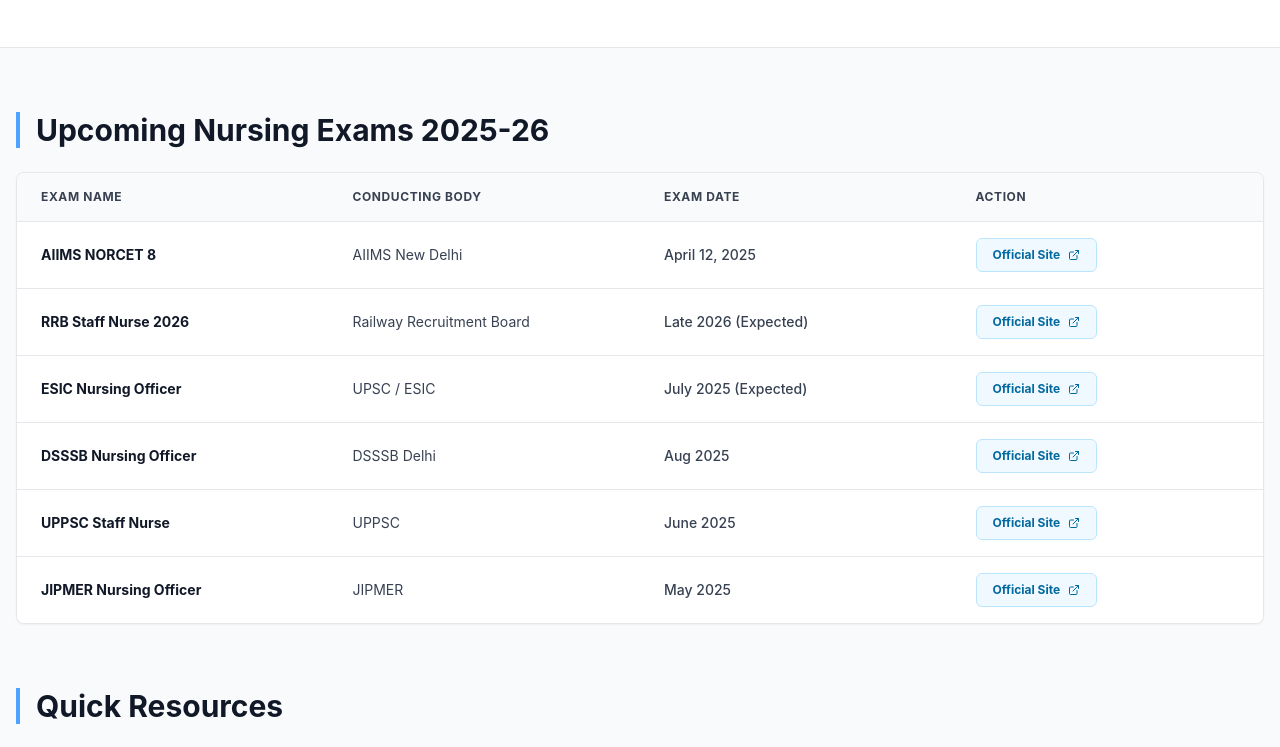
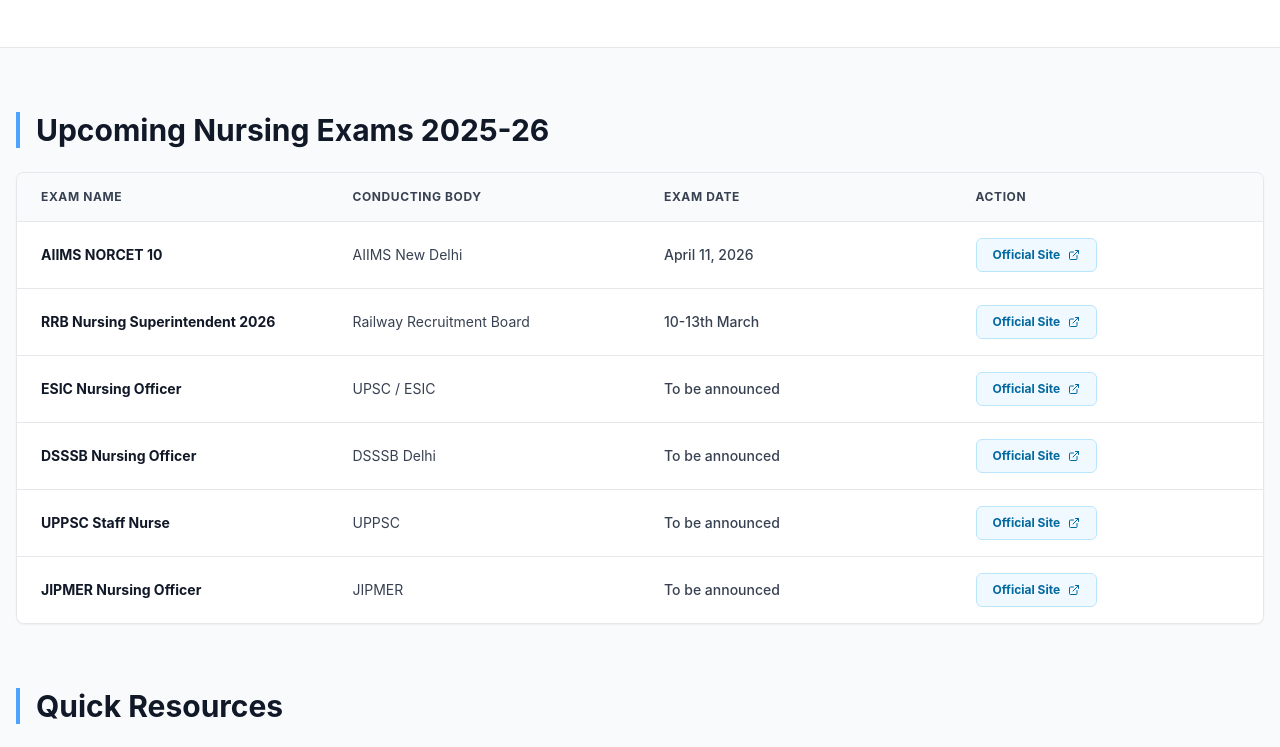
Before and after one commit to NPrep/nursingofficerexams-dualite, a React (Vite) app: page / in a window 1280 px wide. Shown: the part 517-1264 px from the top of the page. Built offline with nearby package versions, Linux system fonts and the light colour scheme.

Commit message:
Commit from Dualite Alpha:

```diff
--- a/src/data/mockData.ts
+++ b/src/data/mockData.ts
@@ -128,44 +128,44 @@
 // New Data for Upcoming Exams Table
 export const upcomingExams = [
   {
-    name: 'AIIMS NORCET 8',
+    name: 'AIIMS NORCET 10',
     body: 'AIIMS New Delhi',
-    date: 'April 12, 2025',
+    date: 'April 11, 2026',
     link: 'https://www.aiimsexams.ac.in/',
     actionLabel: 'Official Site'
   },
   {
-    name: 'RRB Staff Nurse 2026',
+    name: 'RRB Nursing Superintendent 2026',
     body: 'Railway Recruitment Board',
-    date: 'Late 2026 (Expected)',
+    date: '10-13th March',
     link: 'https://indianrailways.gov.in/',
     actionLabel: 'Official Site'
   },
   {
     name: 'ESIC Nursing Officer',
     body: 'UPSC / ESIC',
-    date: 'July 2025 (Expected)',
+    date: 'To be announced',
     link: 'https://www.esic.gov.in/',
     actionLabel: 'Official Site'
   },
   {
     name: 'DSSSB Nursing Officer',
     body: 'DSSSB Delhi',
-    date: 'Aug 2025',
+    date: 'To be announced',
     link: 'https://dsssb.delhi.gov.in/',
     actionLabel: 'Official Site'
   },
   {
     name: 'UPPSC Staff Nurse',
     body: 'UPPSC',
-    date: 'June 2025',
+    date: 'To be announced',
     link: 'https://uppsc.up.nic.in/',
     actionLabel: 'Official Site'
   },
   {
     name: 'JIPMER Nursing Officer',
     body: 'JIPMER',
-    date: 'May 2025',
+    date: 'To be announced',
     link: 'https://jipmer.edu.in/',
     actionLabel: 'Official Site'
   }
```
